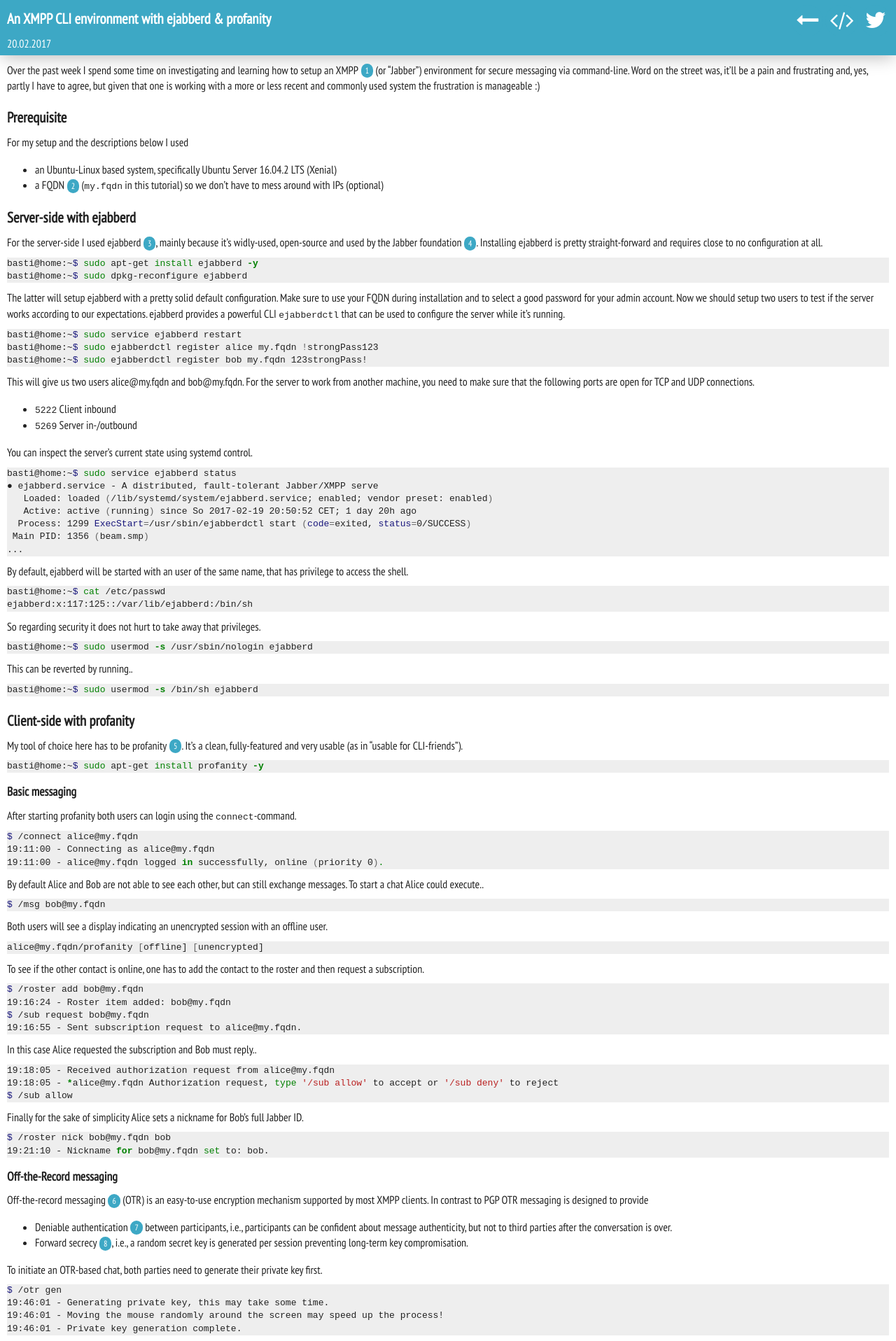
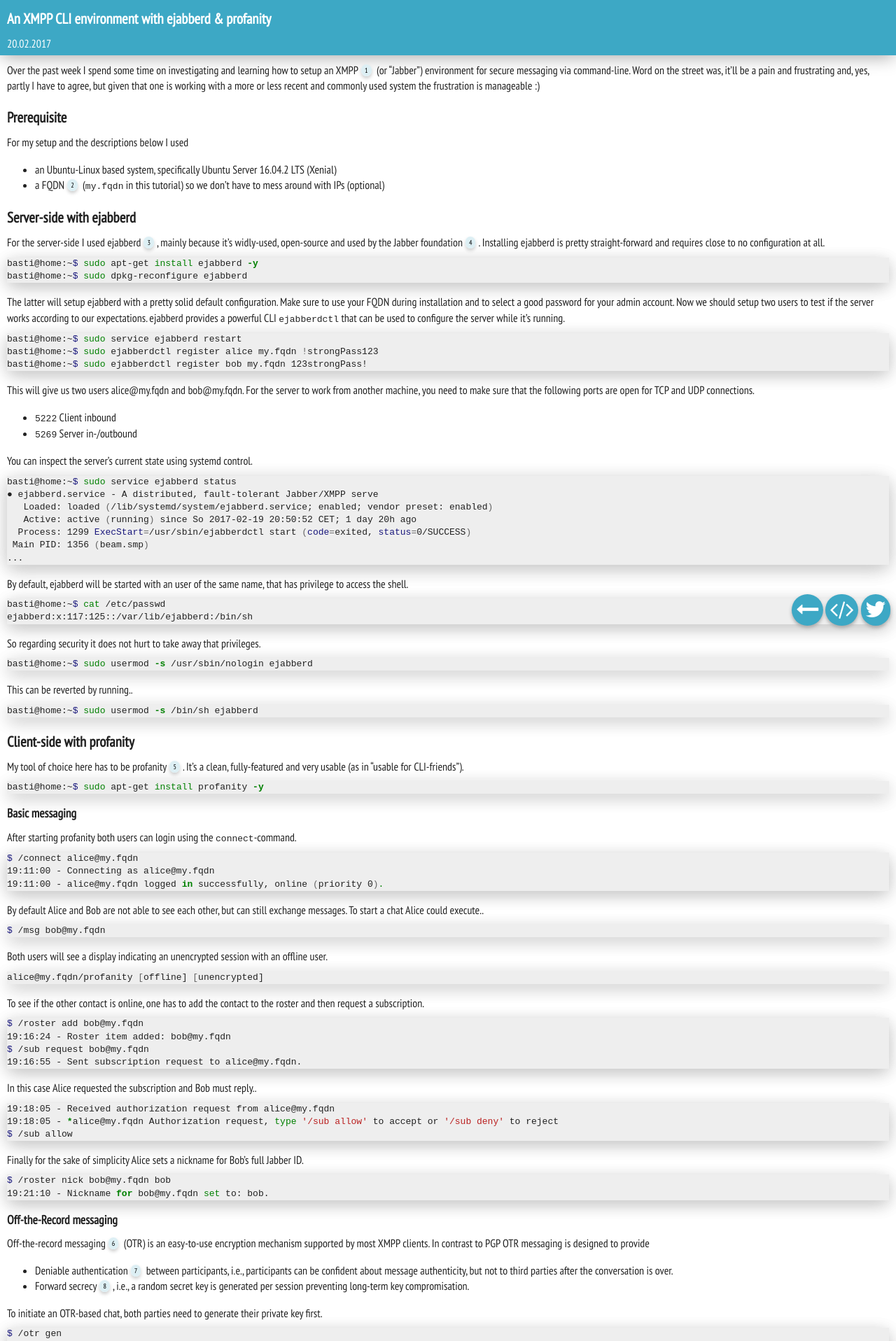
Before and after one commit to BastiTee/localhost, a Jekyll site: the page built from _posts/2017-02-20-setup-xmpp-on-cmdline.md, in a window 1280 px wide. Shown: the top 1916 px of the page at 70% size. Built offline with Jekyll 4.4.1, drawn with Linux system fonts in a browser that asks for light colours.

Commit message:
css obsession;

```diff
--- a/css/main.css
+++ b/css/main.css
@@ -116,42 +116,43 @@
     text-decoration: none;
     color: #000;
     background-color: #DDEFF4;
+    box-shadow: 0 3px 5px 0px #dfdfdf;
+
 }
 
 #main-body h1 {
-    /*background-color: #F3ECE3;*/
+    /*text-shadow: 0px 3px 5px #ccc;*/
     font-weight: bold;
     margin: 20px 0px 0px 0px;
     font-size: 130%;
 }
 
 #main-body h2 {
-    /*background-color: #F3ECE3;*/
+    /*text-shadow: 0px 3px 5px #ccc;*/
     font-weight: bold;
     margin: 15px 0px 0px 0px;
     font-size: 110%;
 }
 
 #main-body h3, h4, h5 {
-    /*background-color: #F3ECE3;*/
+    /*text-shadow: 0px 3px 5px #ccc;*/
     font-weight: normal;
     margin: 10px 0px 0px 0px;
     font-size: 100%;
 }
 
 #main-body sup {
-    vertical-align: baseline;
+    vertical-align: text-top;;
 }
 
 #main-body a.footnote {
-    /*vertical-align: middle;*/
     font-style: normal;
-    margin: 0em 0em 0em 0.3em;
+    margin: 0em 0.4em 0em 0.4em;
     padding: 0.2em 0.5em 0.2em 0.5em;
-    font-size: 90%;
+    font-size: 75%;
     border-radius: 1.2em;
-    background-color: #3DA8C5;
-    color: #FFFFFF;
+    background-color: #DDEFF4;
+    box-shadow: 0 3px 5px 0px #ccc;
 }
 
 /* SITE DEFAULTS (CURRENTLY INDEX PAGE ONLY)
@@ -211,18 +212,16 @@
 ============================================================================*/
 
 #post-header {
-    /*position: fixed;*/
     width: 100%;
     padding: 5px 0px 5px 10px;
     background-color: #3DA8C5;
     color: #fff;
-    box-shadow: 0 6px 25px -3px #bbb;
-    /*z-index: 9999;*/
+    box-shadow: 0 6px 25px -3px #aaa;
 }
 
 div#post-header-title {
     display: inline-block;
-    width: calc(100% - 5em);
+    width: 100%;
 }
 
 #post-header-headline {
@@ -236,7 +235,7 @@
 }
 
 div#post-header-meta {
-    width: calc(100% - 5em);
+    width: 100%;
 }
 
 #post-content {
@@ -263,13 +262,14 @@
 div#post-header-buttonbar {
     position: fixed;
     text-align: center;
-    top: 0.4em;
+    bottom: 0.4em;
     right: 0.5em;
 }
 
 i.button {
     padding: 0.2em;
     transition: all 0.3s cubic-bezier(0.46, 0.03, 0.52, 0.96);
+    box-shadow: 0 3px 5px 0px #aaa;
 
 }
 
@@ -281,6 +281,8 @@
 
 div#back-container a {
     background-color: transparent;
+    box-shadow: none;
+
 }
 
 div#back-container i {
@@ -305,6 +307,7 @@
 
 div#twitter-container a {
     background-color: transparent;
+    box-shadow: none;
 }
 
 div#twitter-container i {
@@ -329,6 +332,7 @@
 
 div#source-container a {
     background-color: transparent;
+    box-shadow: none;
 }
 
 div#source-container i {
@@ -370,7 +374,9 @@
 .highlight .hll { background-color: #ffffcc }
 .highlight  {
     background: #eee;
-    margin: 0px;
+    margin: 0em 0em 1em 0em;
+    box-shadow: 0 6px 25px -3px #ccc;
+
 }
 .highlight code {
     white-space: pre-wrap;
```
